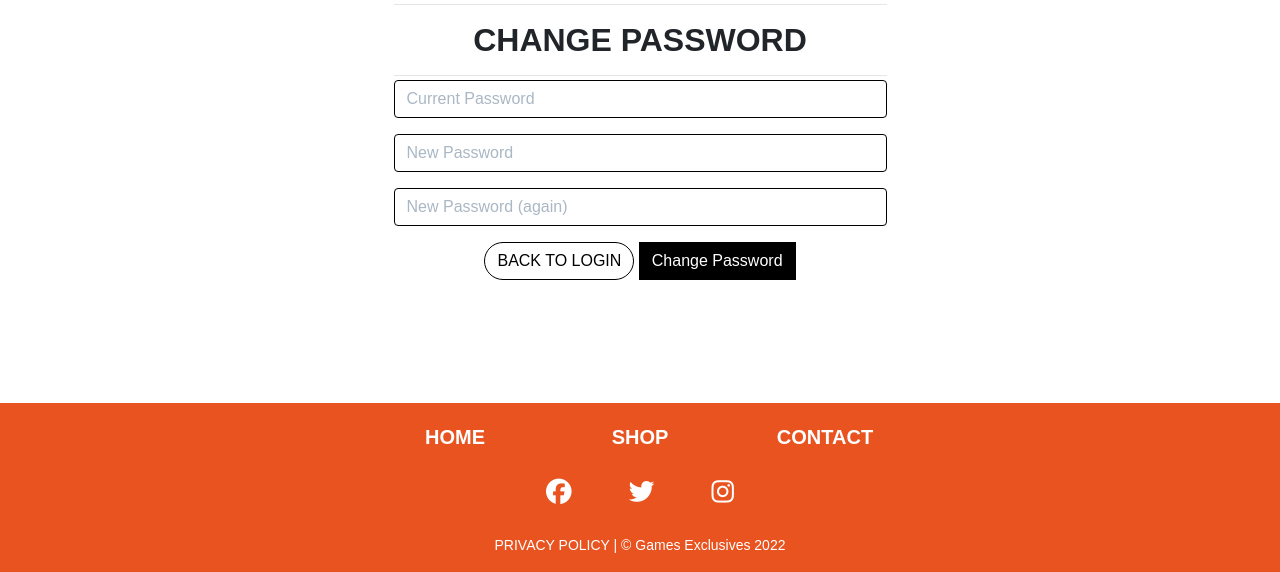
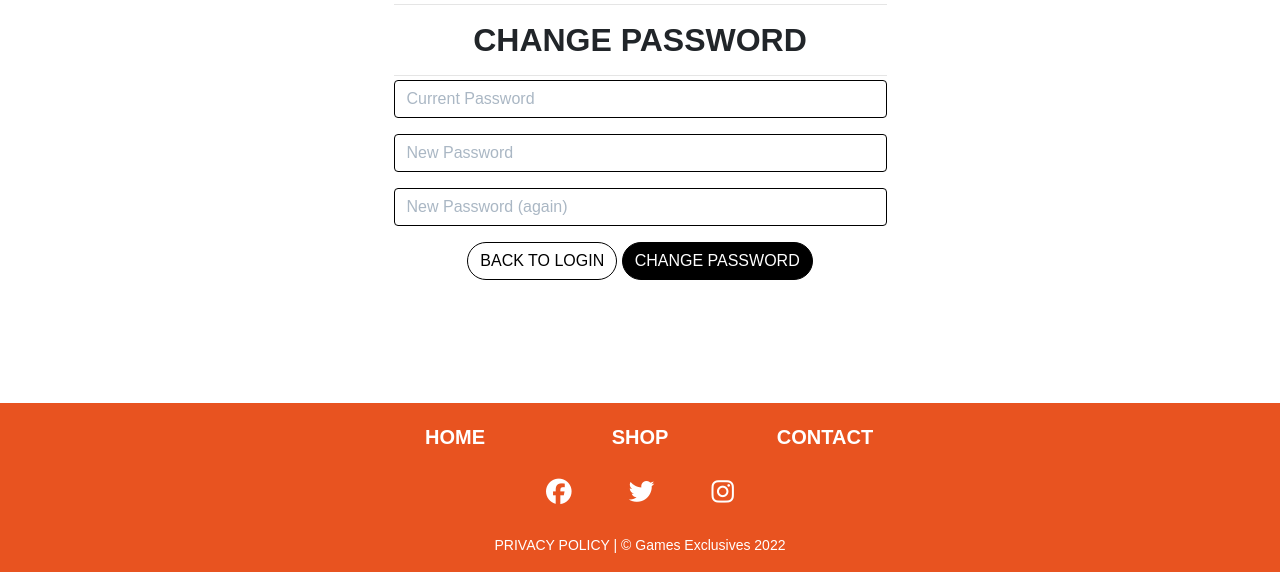
Before and after one commit to AMartins87/games_exclusives, a Django app: page /accounts/password/change/ in a window 1280 px wide. Shown: the part 228-800 px from the top of the page. Run offline with Django 3.2, Linux system fonts and the light colour scheme; the visitor is signed in with stand-in values (Sample User, id 1); some libraries are stand-ins or nearby versions; some web fonts are replaced.

Commit message:
Change styling of change password button

```diff
--- a/templates/allauth/account/password_change.html
+++ b/templates/allauth/account/password_change.html
@@ -13,6 +13,6 @@
         {% csrf_token %}
         {{ form|crispy }}
         <a class="btn btn-outline-black text-uppercase" href="{% url 'account_login' %}">Back to Login</a>
-        <button type="submit" name="action">{% trans "Change Password" %}</button>
+        <button type="submit" class="btn btn-dark rounded-pill text-uppercase" name="action">{% trans "Change Password" %}</button>
     </form>
 {% endblock %}
```
